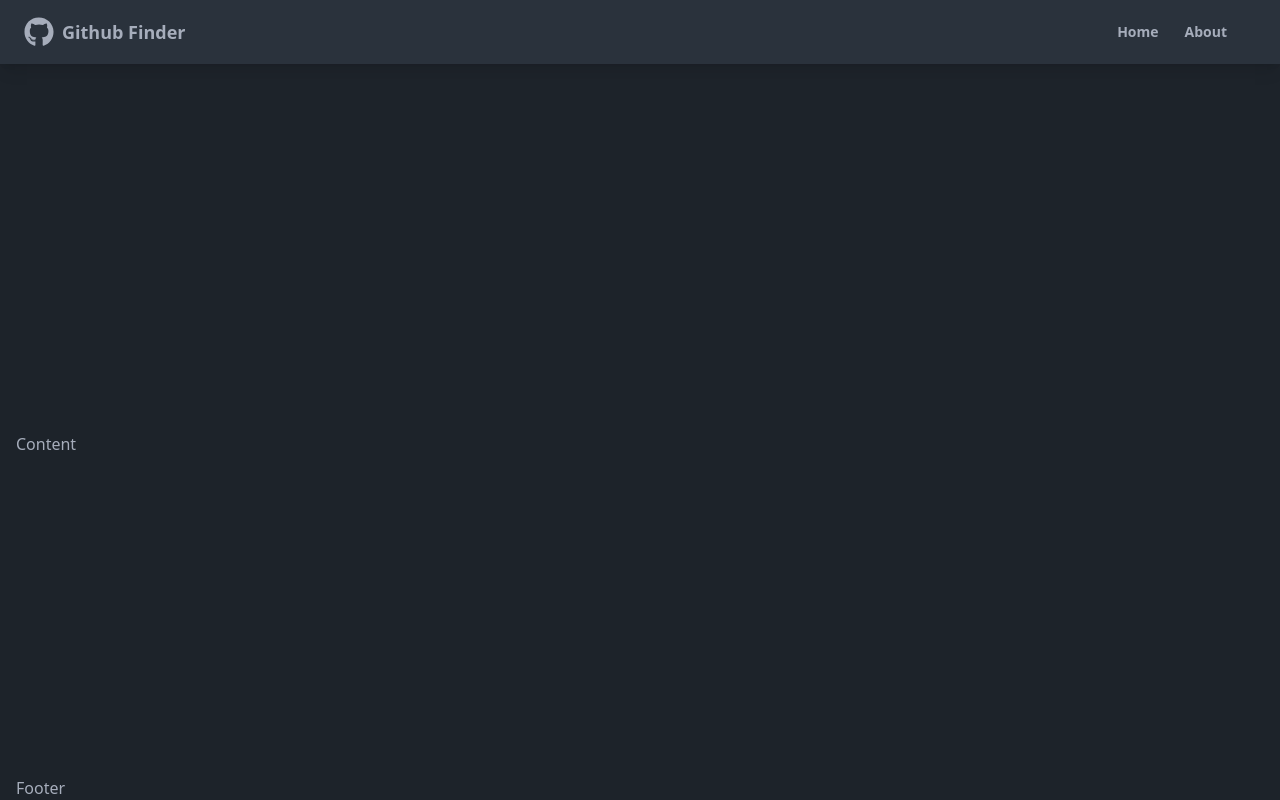
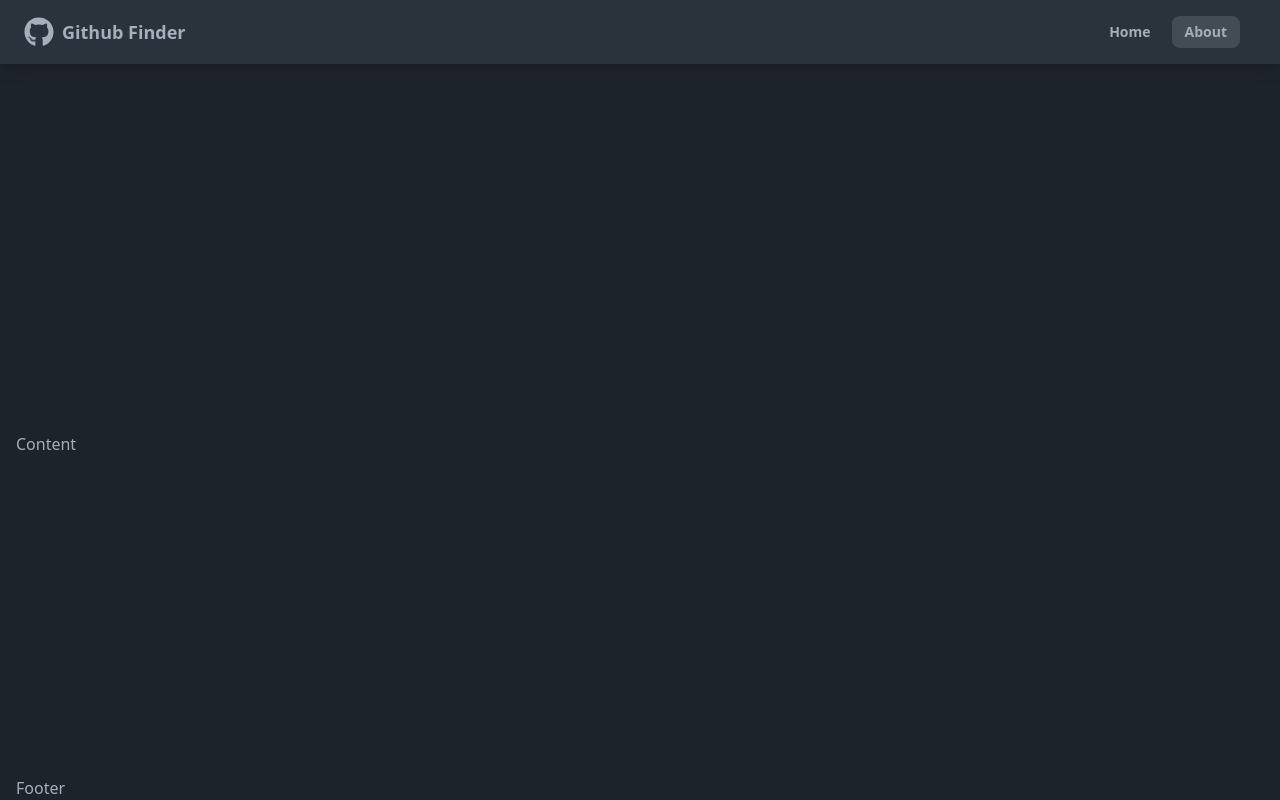
Before and after one commit to it27427/github-finder, a React (Vite) app: page /about in a window 1280 px wide. Built offline with nearby package versions, Linux system fonts and the light colour scheme.

Commit message:
Active class added in Navbar

```diff
--- a/src/components/Header.jsx
+++ b/src/components/Header.jsx
@@ -2,7 +2,7 @@ import NavBar from './NavBar';
 
 const Header = () => {
   return (
-    <header className='navbar mb-12 shadow-lg bg-neutral text-neutral-content'>
+    <header className='navbar mb-12 shadow-lg bg-neutral text-neutral-content sticky top-0 z-10'>
       <div className='container mx-auto'>
         <NavBar />
       </div>
--- a/src/components/NavBar.jsx
+++ b/src/components/NavBar.jsx
@@ -3,19 +3,24 @@ import { NavLink } from 'react-router-dom';
 import Logo from './BrandLogo';
 
 const NavBar = () => {
+  const linkClass = ({ isActive }) =>
+    isActive
+      ? 'btn btn-ghost btn-sm rounded-btn btn-active'
+      : 'btn btn-ghost btn-sm rounded-btn';
+
   return (
     <nav className='flex items-center px-2 mx-2 w-full'>
       <Logo />
 
       <div className='flex-1 px-2 mx-2'>
-        <ul className='flex justify-end'>
+        <ul className='flex justify-end gap-2'>
           <li>
-            <NavLink to='/' className={`btn btn-ghost btn-sm rounded-btn`}>
+            <NavLink to='/' className={linkClass}>
               Home
             </NavLink>
           </li>
           <li>
-            <NavLink to='/about' className={`btn btn-ghost btn-sm rounded-btn`}>
+            <NavLink to='/about' className={linkClass}>
               About
             </NavLink>
           </li>
```
